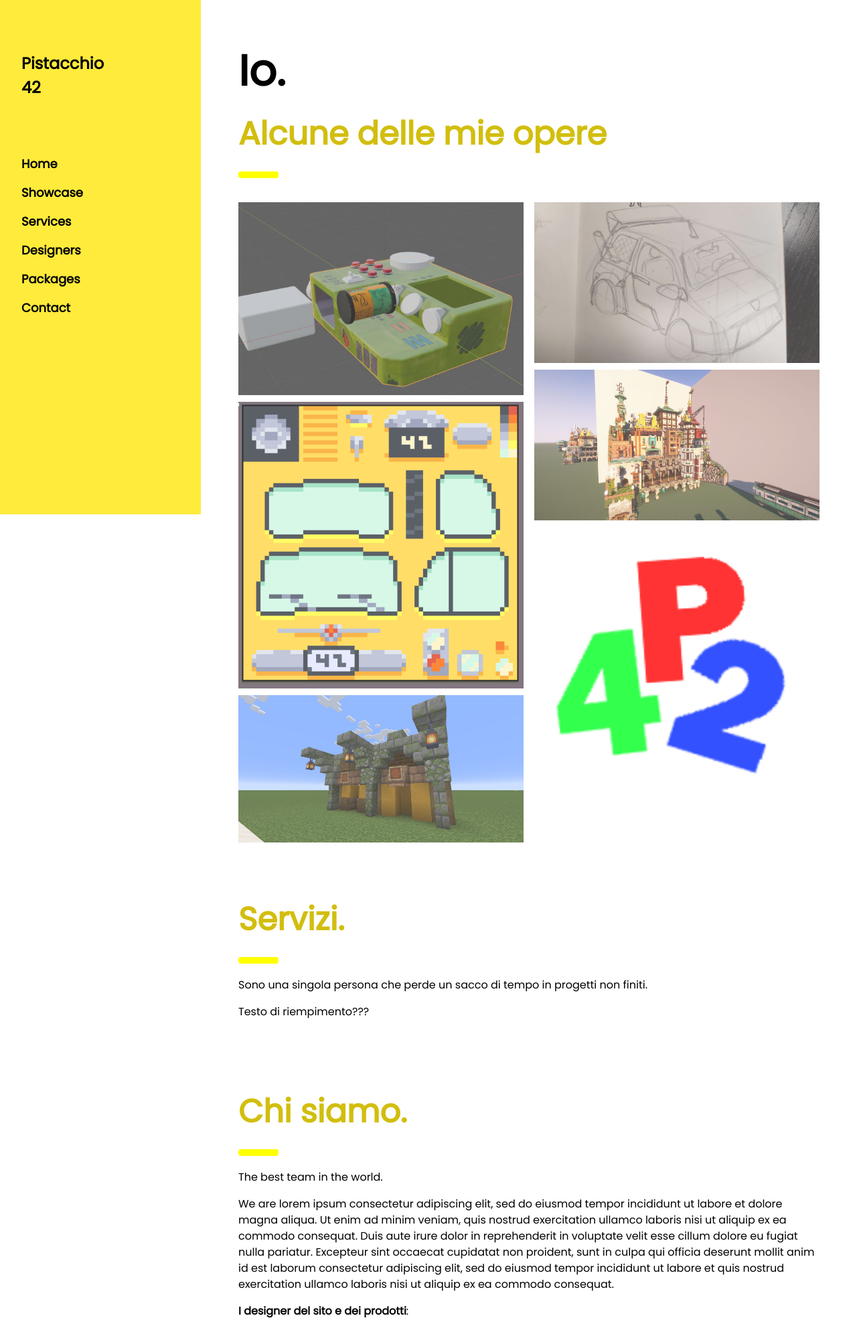
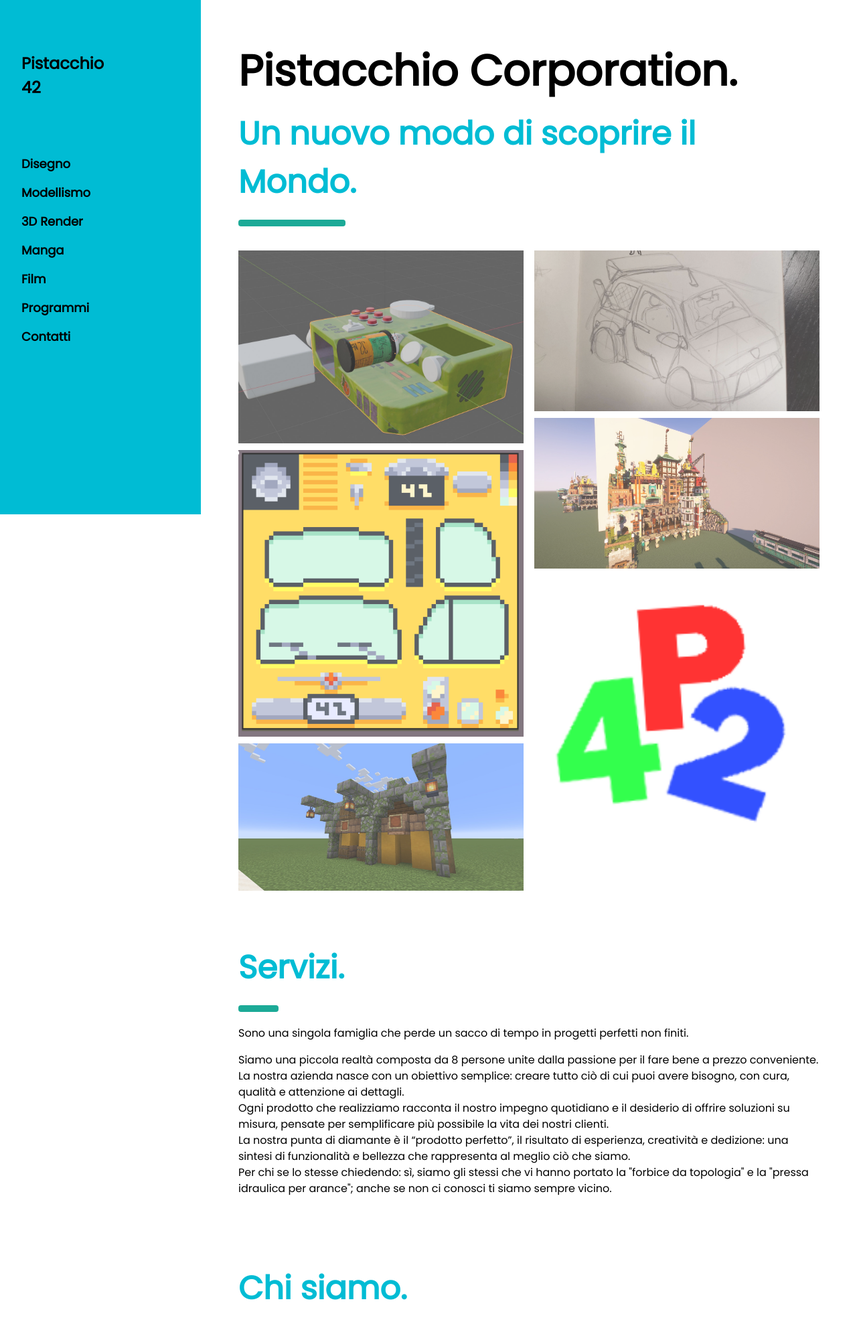
Before and after one commit to Pistacchio42/pistacchio42.github.io, a plain HTML site: page index.html in a window 1280 px wide. Shown: the part 32-2009 px from the top of the page at 67% size. Drawn offline with nearby package versions, Linux system fonts and the light colour scheme.

Commit message:
refurbata

```diff
--- a/index.html
+++ b/index.html
@@ -16,25 +16,26 @@ body {font-size:16px;}
 <body>
 
 <!-- Sidebar/menu -->
-<nav class="w3-sidebar w3-yellow w3-collapse w3-top w3-large w3-padding" style="z-index:3;width:300px;font-weight:bold;" id="mySidebar"><br>
+<nav class="w3-sidebar w3-cyan w3-collapse w3-top w3-large w3-padding" style="z-index:3;width:300px;font-weight:bold;" id="mySidebar"><br>
   <a href="javascript:void(0)" onclick="w3_close()" class="w3-button w3-hide-large w3-display-topleft" style="width:100%;font-size:22px">Close Menu</a>
   <div class="w3-container">
     <h3 class="w3-padding-64"><b>Pistacchio<br>42</b></h3>
   </div>
   <div class="w3-bar-block">
-    <a href="#" onclick="w3_close()" class="w3-bar-item w3-button w3-hover-white">Home</a>
-    <a href="#showcase" onclick="w3_close()" class="w3-bar-item w3-button w3-hover-white">Showcase</a>
-    <a href="#services" onclick="w3_close()" class="w3-bar-item w3-button w3-hover-white">Services</a>
-    <a href="#designers" onclick="w3_close()" class="w3-bar-item w3-button w3-hover-white">Designers</a>
-    <a href="#packages" onclick="w3_close()" class="w3-bar-item w3-button w3-hover-white">Packages</a>
-    <a href="#contact" onclick="w3_close()" class="w3-bar-item w3-button w3-hover-white">Contact</a>
+    <a href="#disegno" onclick="w3_close()" class="w3-bar-item w3-button w3-hover-purple">Disegno</a>
+    <a href="#showcase" onclick="w3_close()" class="w3-bar-item w3-button w3-hover-blue">Modellismo</a>
+    <a href="#services" onclick="w3_close()" class="w3-bar-item w3-button w3-hover-cyan">3D Render</a>
+    <a href="#designers" onclick="w3_close()" class="w3-bar-item w3-button w3-hover-green">Manga</a>
+    <a href="#packages" onclick="w3_close()" class="w3-bar-item w3-button w3-hover-yellow">Film</a>
+    <a href="#contact" onclick="w3_close()" class="w3-bar-item w3-button w3-hover-orange">Programmi</a>
+    <a href="#contact" onclick="w3_close()" class="w3-bar-item w3-button w3-hover-red">Contatti</a>
   </div>
 </nav>
 
 <!-- Top menu on small screens -->
-<header class="w3-container w3-top w3-hide-large w3-yellow w3-xlarge w3-padding">
-  <a href="javascript:void(0)" class="w3-button w3-yellow w3-margin-right" onclick="w3_open()">☰</a>
-  <span>Company Name</span>
+<header class="w3-container w3-top w3-hide-large w3-cyan w3-xlarge w3-padding">
+  <a href="javascript:void(0)" class="w3-button w3-cyan w3-margin-right" onclick="w3_open()">☰</a>
+  <span>P42</span>
 </header>
 
 <!-- Overlay effect when opening sidebar on small screens -->
@@ -45,9 +46,9 @@ body {font-size:16px;}
 
   <!-- Header -->
   <div class="w3-container" style="margin-top:80px" id="showcase">
-    <h1 class="w3-jumbo"><b>Io.</b></h1>
-    <h1 class="w3-xxxlarge w3-text-yellow"><b>Alcune delle mie opere</b></h1>
-    <hr style="width:50px;border:5px solid yellow" class="w3-round">
+    <h1 class="w3-jumbo"><b>Pistacchio Corporation.</b></h1>
+    <h1 class="w3-xxxlarge w3-text-cyan"><b>Un nuovo modo di scoprire il Mondo.</b></h1>
+    <hr style="width:150px;border:5px solid rgb(28, 170, 151)" class="w3-round">
   </div>
 
   <!-- Photo grid (modal) -->
@@ -76,23 +77,36 @@ body {font-size:16px;}
 
   <!-- Services -->
   <div class="w3-container" id="services" style="margin-top:75px">
-    <h1 class="w3-xxxlarge w3-text-yellow"><b>Servizi.</b></h1>
-    <hr style="width:50px;border:5px solid yellow" class="w3-round">
-    <p>Sono una singola persona che perde un sacco di tempo in progetti non finiti.</p>
-    <p>Testo di riempimento???
+    <h1 class="w3-xxxlarge w3-text-cyan"><b>Servizi.</b></h1>
+    <hr style="width:50px;border:5px solid rgb(28, 170, 151)" class="w3-round">
+    <p>Sono una singola famiglia che perde un sacco di tempo in progetti perfetti non finiti.</p>
+    <p>Siamo una piccola realtà composta da 8 persone unite dalla passione per il fare bene a prezzo conveniente. La nostra azienda nasce con un obiettivo semplice: creare tutto ciò di cui puoi avere bisogno, con cura, qualità e attenzione ai dettagli.</br>
+    Ogni prodotto che realizziamo racconta il nostro impegno quotidiano e il desiderio di offrire soluzioni su misura, pensate per semplificare più possibile la vita dei nostri clienti.</br>
+    La nostra punta di diamante è il “prodotto perfetto”, il risultato di esperienza, creatività e dedizione: una sintesi di funzionalità e bellezza che rappresenta al meglio ciò che siamo.</br>
+    Per chi se lo stesse chiedendo: sì, siamo gli stessi che vi hanno portato la "forbice da topologia" e la "pressa idraulica per arance"; anche se non ci conosci ti siamo sempre vicino.</br>
     </p>
   </div>
 
   <!-- Designers -->
   <div class="w3-container" id="designers" style="margin-top:75px">
-    <h1 class="w3-xxxlarge w3-text-yellow"><b>Chi siamo.</b></h1>
-    <hr style="width:50px;border:5px solid yellow" class="w3-round">
-    <p>The best team in the world.</p>
-    <p>We are lorem ipsum consectetur adipiscing elit, sed do eiusmod tempor incididunt ut labore et dolore magna aliqua. Ut enim ad minim veniam, quis nostrud exercitation ullamco laboris nisi ut aliquip ex ea commodo consequat. Duis aute irure
-    dolor in reprehenderit in voluptate velit esse cillum dolore eu fugiat nulla pariatur. Excepteur sint occaecat cupidatat non proident, sunt in culpa qui officia deserunt mollit anim id est laborum consectetur adipiscing elit, sed do eiusmod tempor
-    incididunt ut labore et quis nostrud exercitation ullamco laboris nisi ut aliquip ex ea commodo consequat.
+    <h1 class="w3-xxxlarge w3-text-cyan"><b>Chi siamo.</b></h1>
+    <hr style="width:50px;border:5px solid rgb(28, 170, 151)" class="w3-round">
+    <p>Il Team migliore da questa parte del pacifico.</p>
+    <p>Siamo otto. Tutti Stefano.</br>
+      Otto persone, un solo nome, ma tante menti e mani diverse che danno vita a un’unica visione: creare senza limiti.</br>
+      C’è Stefano, il CEO & Fondatore, che da 25 anni non ha mai smesso di produrre, sperimentare e inseguire l’idea del “prodotto perfetto”.</br>
+      Poi Stefano, il Lead Designer, che dà forma alle intuizioni con una plasticità inconfondibile — ogni sua curva, ogni linea, parla il suo linguaggio.</br>
+      A seguire Stefano, lo scultore, che trasforma in materia le idee: argilla, plastica, legno e carta, tutto prende vita dalle sue mani.</br>
+      Gli altri cinque Stefani completano la squadra:</br>
+      Stefano 3D Render, che illumina e modella il futuro digitale,</br>
+      Stefano il Mangaka, che traduce emozioni in tratti e inchiostro,</br>
+      Stefano il Cinofilo, che porta equilibrio e istinto nel gruppo,</br>
+      Stefano il Programmatore, che dà logica e struttura ai nostri sogni,</br>
+      e Stefano delle Risorse Umane, che tiene uniti tutti… anche quando discutiamo su chi sia “il vero” Stefano.</br>
+      Otto nomi, una sola identità: Stefano.</br>
+      Insieme, creiamo tutto ciò che puoi immaginare.</br>
     </p>
-    <p><b>I designer del sito e dei prodotti</b>:</p>
+    <p><b>Le tre teste principali per i nostri svariati progetti</b>:</p>
   </div>
 
   <!-- The Team -->
@@ -112,7 +126,7 @@ body {font-size:16px;}
         <img src="./images/Faccia 2.png" alt="Jane" style="width:100%">
         <div class="w3-container">
           <h3>Stefano</h3>
-          <p class="w3-opacity">Designer</p>
+          <p class="w3-opacity">Disegnatore</p>
           <p>Le forme sono la prima fonte di ispirazione per alzarmi la mattina.</p>
         </div>
       </div>
@@ -122,7 +136,7 @@ body {font-size:16px;}
         <img src="./images/Faccia 3.png" alt="Mike" style="width:100%">
         <div class="w3-container">
           <h3>Stefano</h3>
-          <p class="w3-opacity">Scultore</p>
+          <p class="w3-opacity">Modellista</p>
           <p>La pietra fredda non la tocco ormai da anni.</p>
         </div>
       </div>
@@ -134,7 +148,7 @@ body {font-size:16px;}
 </div>
 
 <!-- W3.CSS Container -->
-<div class="w3-light-grey w3-container w3-padding-32" style="margin-top:75px;padding-right:58px"><p class="w3-right">Powered by <a href="https://en.wikipedia.org/wiki/Phallus" title="W3.CSS" target="_blank" class="w3-hover-opacity">stocazzo</a></p></div>
+<div class="w3-light-grey w3-container w3-padding-32" style="margin-top:75px;padding-right:58px"><p class="w3-right">Powered by <a href="https://en.wikipedia.org/wiki/Phallus" title="W3.CSS" target="_blank" class="w3-hover-opacity">Stefano</a></p></div>
 
 <script>
 // Script to open and close sidebar
```
